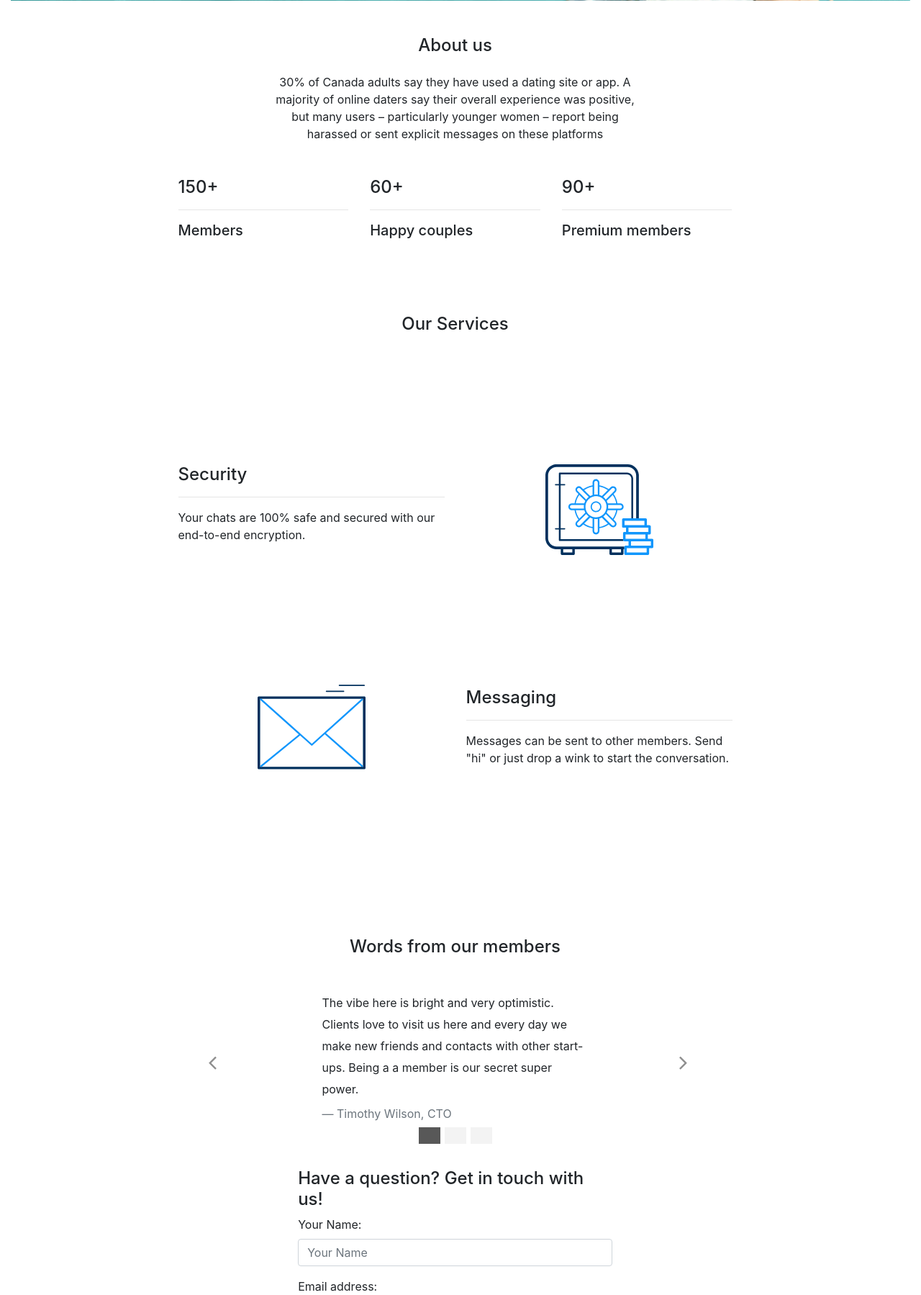
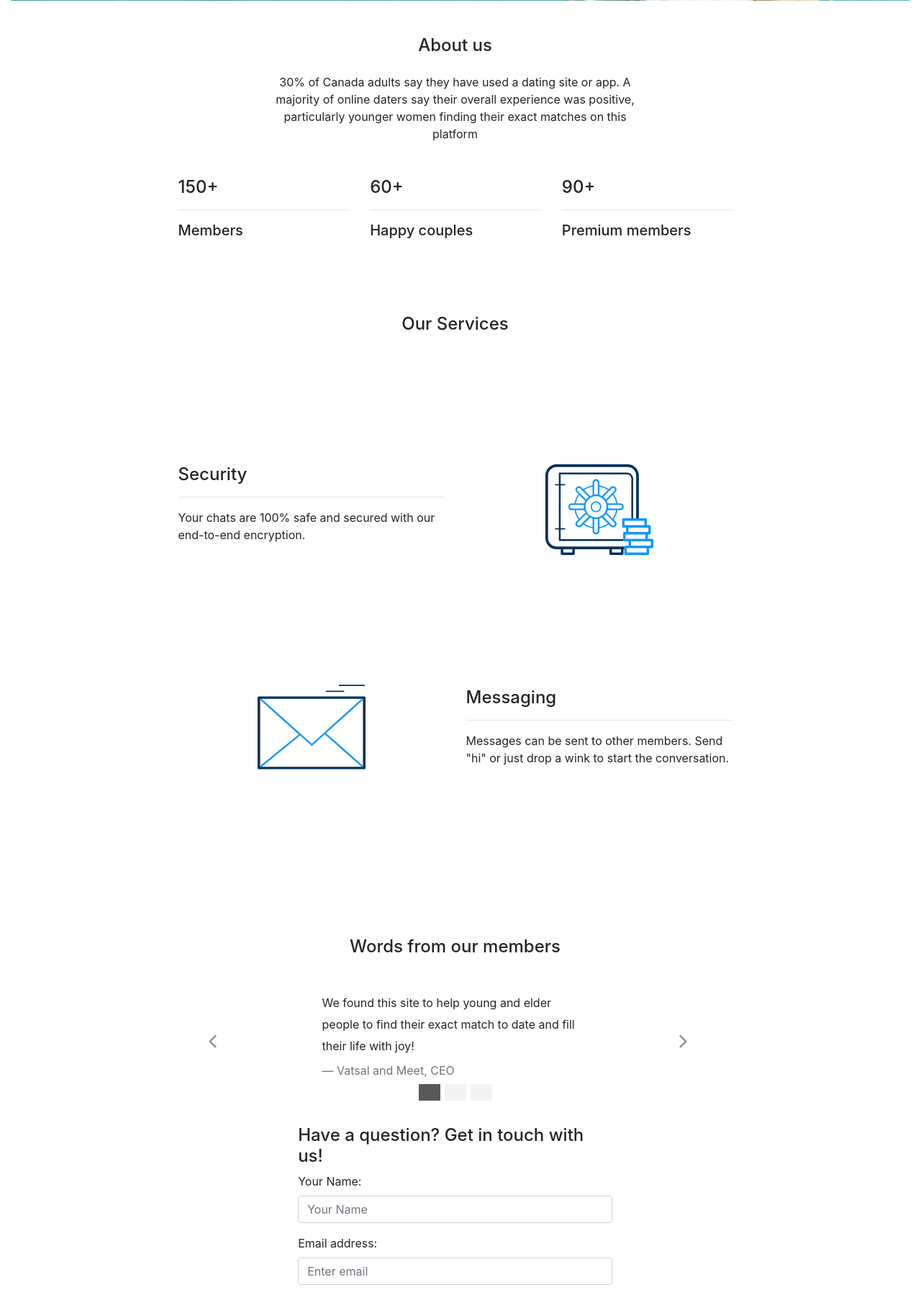
Before and after one commit to vatsal121/datingSitePHP, a PHP site: page / in a window 1280 px wide. Shown: the part 404-2203 px from the top of the page at 72% size. Run offline with PHP 8.4, Linux system fonts and the light colour scheme.

Commit message:
minor css and text tweak

```diff
--- a/index.php
+++ b/index.php
@@ -54,8 +54,8 @@ session_start();
                             <p class="mt-4 mb-4">
                                 30% of Canada adults say they have used a dating site or app. A majority of online
                                 daters
-                                say their overall experience was positive, but many users – particularly younger women –
-                                report being harassed or sent explicit messages on these platforms</p>
+                                say their overall experience was positive, particularly younger women finding their
+                                exact matches on this platform</p>
                         </div>
                     </div>
 
@@ -157,11 +157,11 @@ session_start();
                                 <div class="row justify-content-center">
                                     <div class="col-md-6">
                                         <blockquote class="blockquote">
-                                            <small>The vibe here is bright and very optimistic. Clients love to visit us
-                                                here and every day we make new friends and contacts with other
-                                                start-ups. Being a a member is our secret super power.</small>
-
-                                            <footer class="blockquote-footer mt-2">Timothy Wilson, CTO</footer>
+                                            <small>
+                                                We found this site to help young and elder people to find their exact
+                                                match to date and fill their life with joy!
+                                            </small>
+                                            <footer class="blockquote-footer mt-2">Vatsal and Meet, CEO</footer>
                                         </blockquote>
                                     </div>
                                 </div>
@@ -171,11 +171,9 @@ session_start();
                                 <div class="row justify-content-center">
                                     <div class="col-md-6">
                                         <blockquote class="blockquote">
-                                            <small>I've been a memeber for over 3 years. We have always been welcomed by
-                                                friendly faces and helpful staff. This co-working space has everything
-                                                we need from Wi-Fi to fresh and delicious coffee.</small>
-
-                                            <footer class="blockquote-footer mt-2">Ziva Stark, CEO</footer>
+                                            <small>I've been a member for over 3 years. This is by far the best
+                                                site.</small>
+                                            <footer class="blockquote-footer mt-2">Angel Priya</footer>
                                         </blockquote>
                                     </div>
                                 </div>
@@ -185,11 +183,10 @@ session_start();
                                 <div class="row justify-content-center">
                                     <div class="col-md-6">
                                         <blockquote class="blockquote">
-                                            <small>I joined since its opening and I couldn't have found a better working
-                                                space. Being a member is so inspiring and I love the work environment:
-                                                spacious, bright and full of entrepreneurs like me!</small>
-
-                                            <footer class="blockquote-footer mt-2">Teresa Swanson, CEO</footer>
+                                            <small>I joined since its opening and I couldn't have found a better dating
+                                                space. Being a member is so inspiring and I love to date with young
+                                                bright and full of entrepreneurs like me!</small>
+                                            <footer class="blockquote-footer mt-2">Maria DB</footer>
                                         </blockquote>
                                     </div>
                                 </div>
--- a/view-profiles.php
+++ b/view-profiles.php
@@ -331,7 +331,7 @@ if (isset($_GET['addToFavouriteId']) && $userObj["user_role"] === "premium") {
             foreach ($profileList as $profile) {
                 $counter++;
                 if ($counter === 1) {
-                    echo '<div class="row">';
+                    echo '<div class="row mb-10">';
                 }
                 ?>
                 <div class="col-md-3">
```
